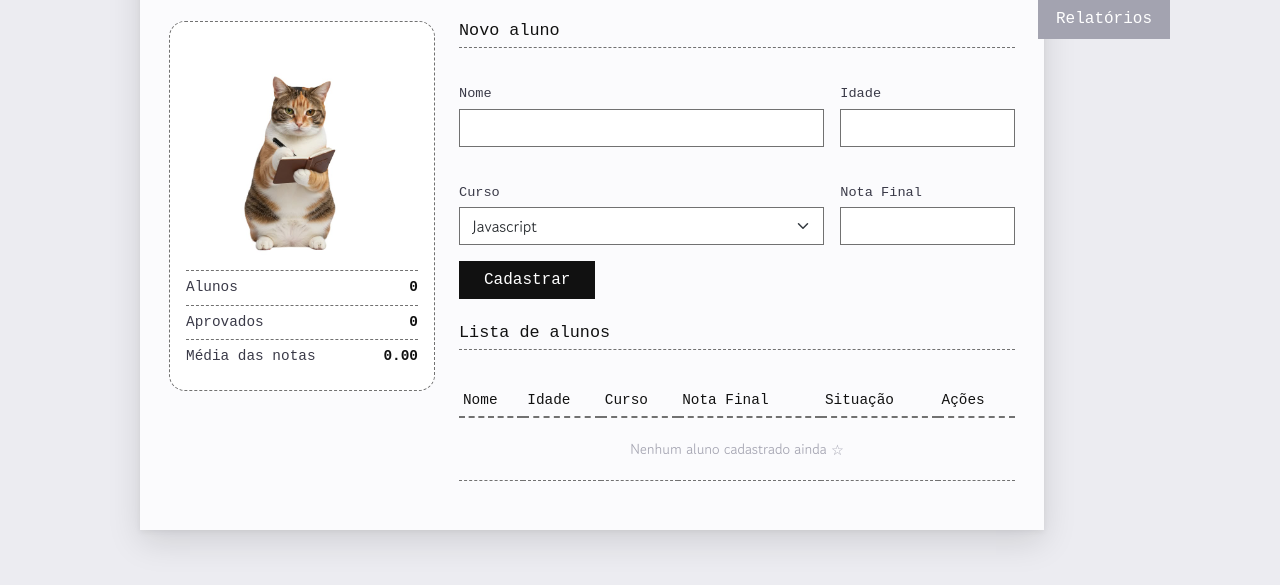
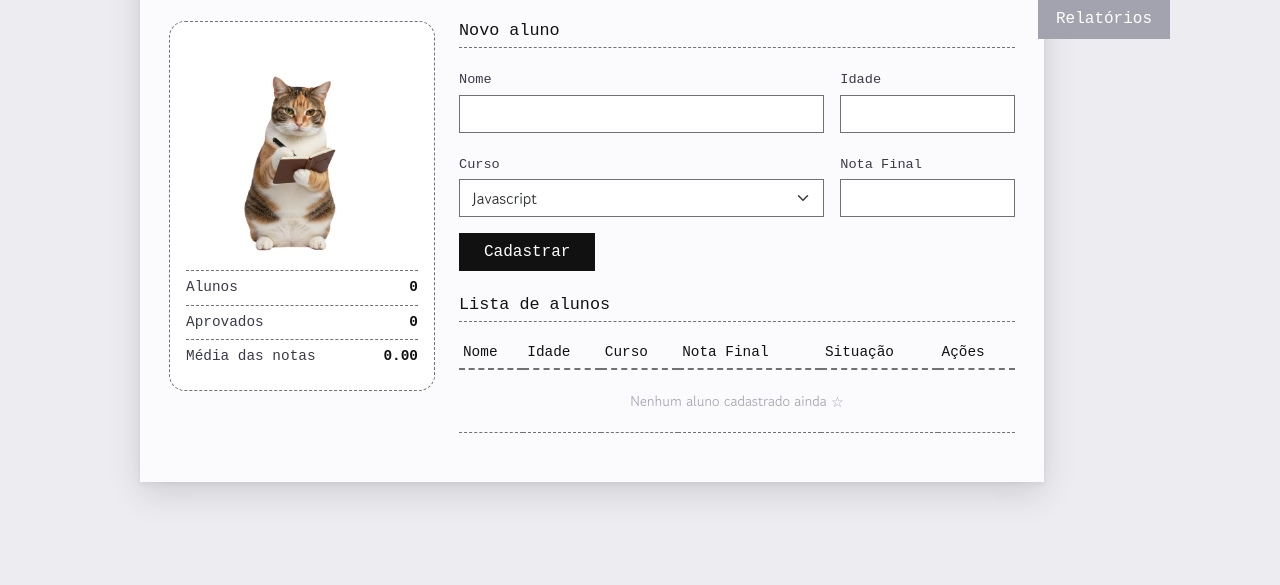
Before and after one commit to Otssz/EC01, a plain HTML site: page index.html in a window 1280 px wide. Shown: the part 151-736 px from the top of the page. Drawn offline with nearby package versions, Linux system fonts and the light colour scheme; a web font is replaced by a local one.

Commit message:
renomeacao da iamge e correcao do CSS

```diff
--- a/index.html
+++ b/index.html
@@ -51,7 +51,7 @@
           <!-- Painel esquerdo: "perfil" da escola -->
           <aside class="col-lg-4">
             <div class="perfil">
-              <div class="foto"><img src="./img/ペンを持ってメモを書いている三毛猫のイラスト.jpg" alt="gato professor"></div>
+              <div class="foto"><img src="./img/gato.jpg" alt="gato professor"></div>
 
               <ul class="list-unstyled estatisticas font-retro">
                 <li><span>Alunos</span> <strong id="statTotal">0</strong></li>
--- a/style.css
+++ b/style.css
@@ -1,12 +1,3 @@
-label {
-  display: block;
-  margin-top: 20px;
-  margin-bottom: 10px;
-}
-
-table {
-  margin-top: 20px;
-}
 /* ===== Paleta (variáveis CSS) ===== */
 :root {
   --fundo: #ececf1;
```
Also changed, not shown: img/gato.jpg (renamed from img/ペンを持ってメモを書いている三毛猫のイラスト.jpg).
